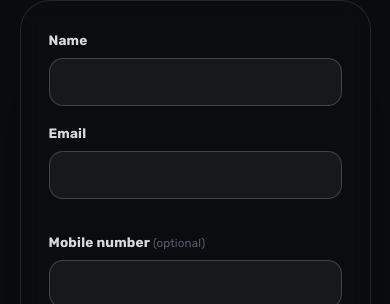
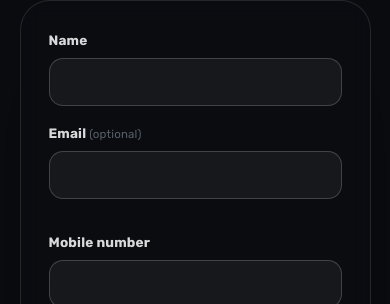
Before and after one commit to Khayrat-code/events, a Next.js app: page /en/contact in a window 390 px wide. Shown: the part 276-580 px from the top of the page. Built offline with nearby package versions, Linux system fonts and the light colour scheme; no server answers.

Commit message:
fix: only email is optional — remove optional hint from phone, swap to email

```diff
--- a/app/[lang]/contact/page.tsx
+++ b/app/[lang]/contact/page.tsx
@@ -39,8 +39,8 @@ export default function ContactPage({ params }: { params: { lang: string } }) {
   const onSubmit = async (e: FormEvent) => {
     e.preventDefault()
     setError(null)
-    if (!form.name.trim() || !form.email.trim() || !form.message.trim()) { setError(t.errRequired); return }
-    if (!/^[^@\s]+@[^@\s]+\.[^@\s]+$/.test(form.email)) { setError(t.errEmail); return }
+    if (!form.name.trim() || !form.message.trim()) { setError(t.errRequired); return }
+    if (form.email.trim() && !/^[^@\s]+@[^@\s]+\.[^@\s]+$/.test(form.email)) { setError(t.errEmail); return }
     setSubmitting(true)
 
     let attachmentUrl: string | null = null
@@ -92,8 +92,8 @@ export default function ContactPage({ params }: { params: { lang: string } }) {
             <form onSubmit={onSubmit} noValidate>
               <div className="field"><label>{t.nameLabel}</label><input type="text" value={form.name} onChange={onChange("name")} required /></div>
               <div className="form-row">
-                <div className="field"><label>{t.emailLabel}</label><input type="email" value={form.email} onChange={onChange("email")} required /></div>
-                <div className="field"><label>{t.phoneLabel} <span className="hint">{t.optional}</span></label><input type="tel" value={form.phone} onChange={onChange("phone")} dir="ltr" /></div>
+                <div className="field"><label>{t.emailLabel} <span className="hint">{t.optional}</span></label><input type="email" value={form.email} onChange={onChange("email")} /></div>
+                <div className="field"><label>{t.phoneLabel}</label><input type="tel" value={form.phone} onChange={onChange("phone")} dir="ltr" /></div>
               </div>
               <div className="form-row">
                 <div className="field"><label>{t.typeLabel} <span className="hint">{t.optional}</span></label><input type="text" value={form.projectType} onChange={onChange("projectType")} placeholder={t.typePh} /></div>
```
Also changed, not shown: app/[lang]/complaints/page.tsx (+4 -4 lines).
